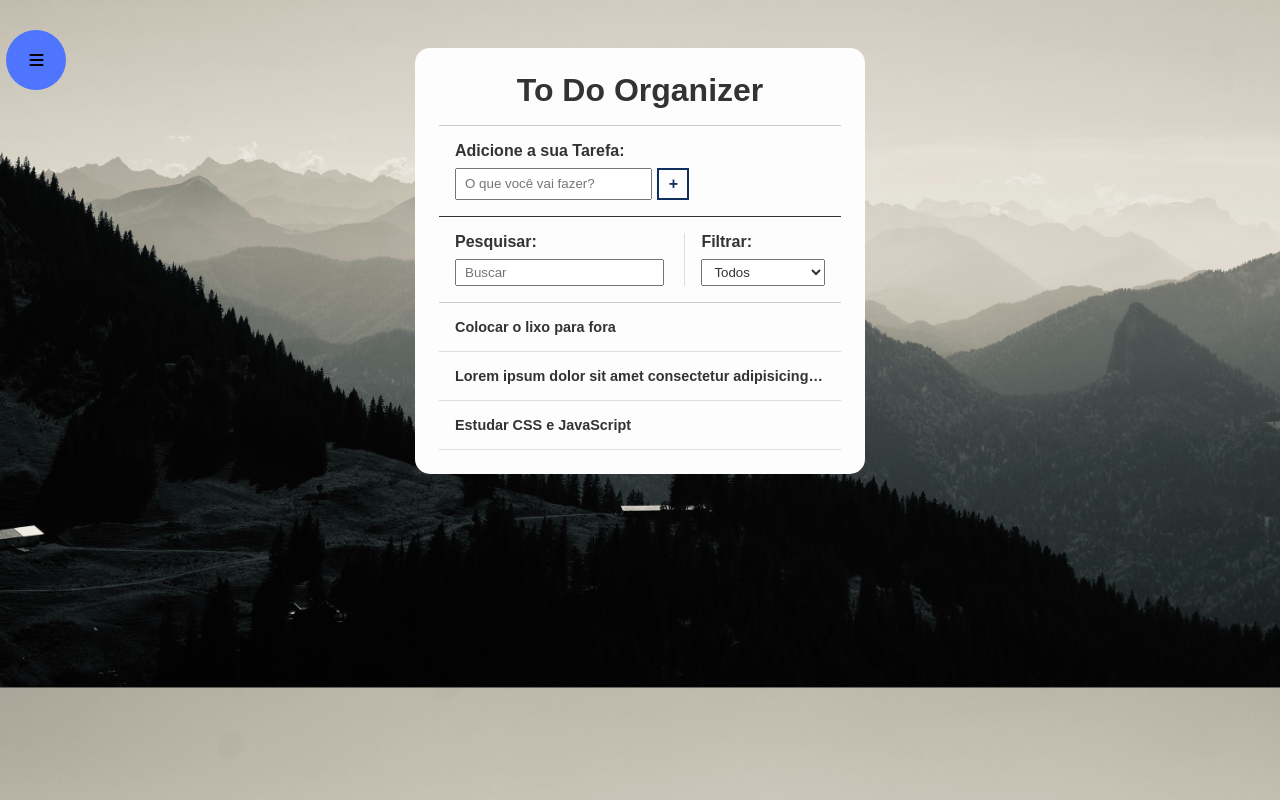
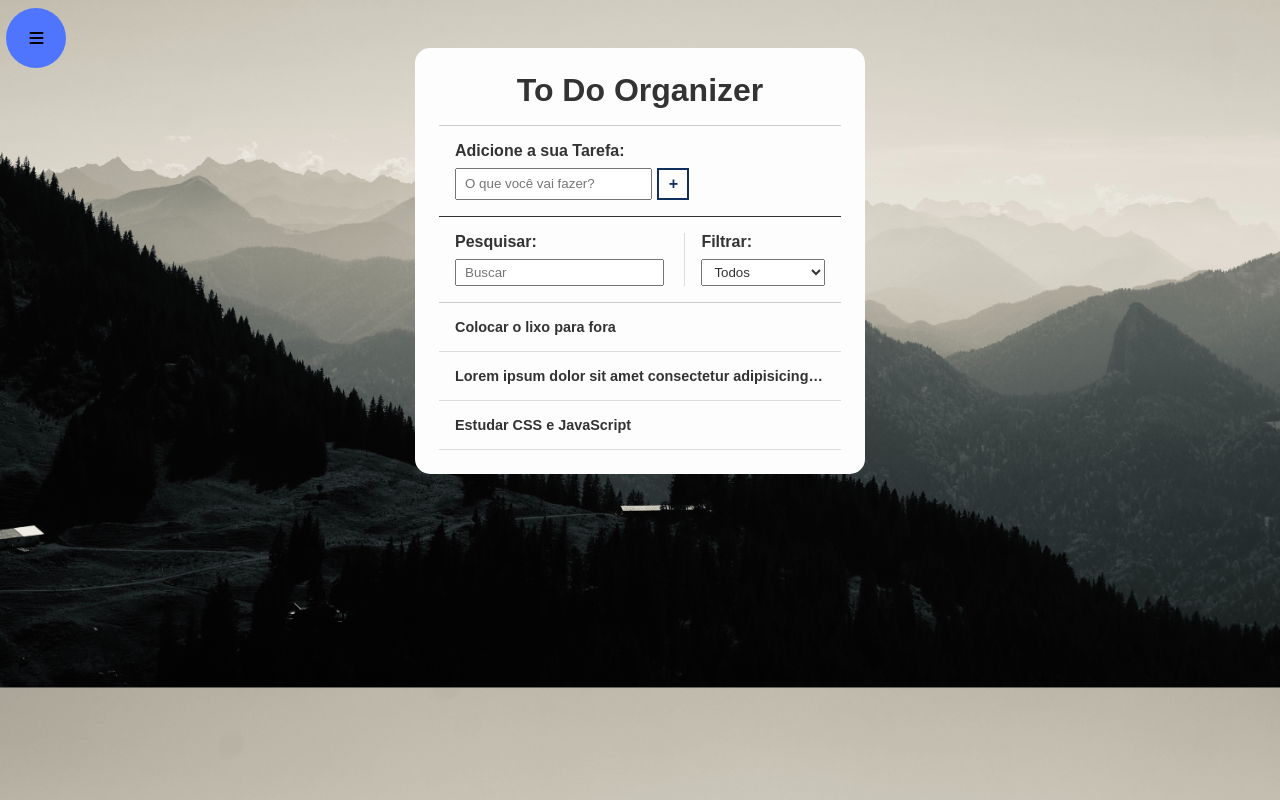
Before and after one commit to LeonardoMerbold/to-do-organizer, a plain HTML site: page index.html in a window 1280 px wide. Drawn offline with Linux system fonts and the light colour scheme.

Commit message:
fixed side menu

```diff
--- a/css/style.css
+++ b/css/style.css
@@ -22,6 +22,8 @@ button {
     align-items: center;
     transition: 0.4s
 }
+
+/* Global buttons */
 
 button:hover {
     background-color: #102F5e;
@@ -170,6 +172,8 @@ input, select {
     font-style: italic;
 }
 
+/* menu options */
+
 .clock {
     display: none;
     position: absolute;
@@ -224,6 +228,8 @@ input, select {
     }
 }
 
+/* menu buttons */
+
 .fab-container {
     position: absolute;
     top: 20%;
@@ -250,8 +256,8 @@ input, select {
     height:60px;
     background:#4f75ff;
     list-style-type: none;
-    position:absolute;
-    bottom:70px;
+    position: fixed;
+    top: 1%;
 }
 
 .button:hover, .iconbutton-actived{
@@ -281,7 +287,7 @@ input, select {
 }
 
 .options{
-    position:absolute;
+    position:fixed;
     top: 20%;
     transition: opacity 1.5s;
     opacity: 1;
```
